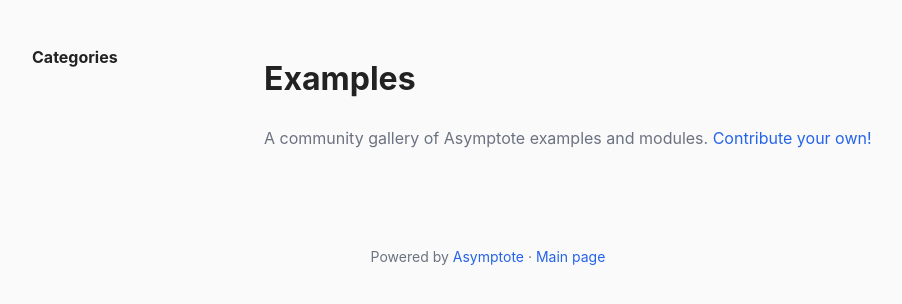
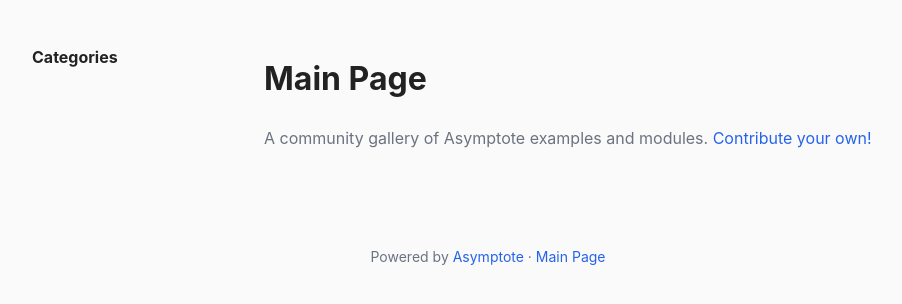
Before and after one commit to vectorgraphics/asymptote-wiki, a Flask app: page / in a window 1280 px wide. Shown: the part 66-370 px from the top of the page, without its empty margins (152-1054 px from the left). Run offline with Flask 3, Linux system fonts and the light colour scheme; some libraries are stand-ins or nearby versions.

Commit message:
Use Main Page consistently throughout

```diff
--- a/templates/404.html
+++ b/templates/404.html
@@ -4,5 +4,5 @@
 {% block content %}
 <h1>404 -- Page Not Found</h1>
 <p>The example you're looking for doesn't exist or has been removed.</p>
-<p><a href="{{ url_for('index') }}">Browse the main page</a></p>
+<p><a href="{{ url_for('index') }}">Browse the Main Page</a></p>
 {% endblock %}
--- a/templates/base.html
+++ b/templates/base.html
@@ -33,7 +33,7 @@
     <footer>
         <p>
             Powered by <a href="https://asymptote.sourceforge.io">Asymptote</a> &middot;
-            <a href="{{ url_for('index') }}">Main page</a>
+            <a href="{{ url_for('index') }}">Main Page</a>
         </p>
     </footer>
 </body>
--- a/templates/index.html
+++ b/templates/index.html
@@ -1,6 +1,6 @@
 
 {% extends "base.html" %}
-{% block title %}Examples -- Asymptote Wiki{% endblock %}
+{% block title %}Main Page -- Asymptote Wiki{% endblock %}
 {% block content %}
 <div class="index-layout">
     <aside class="sidebar">
@@ -39,12 +39,12 @@
         </ul>
         {% endif %}
         {% if current_cat %}
-        <p><a href="/">&larr; Main page</a></p>
+        <p><a href="/">&larr; Main Page</a></p>
         {% endif %}
     </aside>
 
     <div class="gallery-main">
-        <h1>{% if current_cat %}{{ current_cat }}{% else %}Examples{% endif %}</h1>
+        <h1>{% if current_cat %}{{ current_cat }}{% else %}Main Page{% endif %}</h1>
         <p class="subtitle">A community gallery of Asymptote examples and modules.
         <a href="{{ url_for('new_page') }}">Contribute your own!</a></p>
 
--- a/templates/page.html
+++ b/templates/page.html
@@ -4,7 +4,7 @@
 {% block content %}
 <article class="example-page">
     <header class="page-header">
-        <a href="{{ url_for('index') }}" class="btn btn-sm">&larr; Main page</a>
+        <a href="{{ url_for('index') }}" class="btn btn-sm">&larr; Main Page</a>
         <h1>{{ page.title }}</h1>
         <p class="page-meta">
             {% if page.author %}Submitted by <strong>{{ page.author }}</strong> &middot;{% endif %}
@@ -53,7 +53,7 @@
               onsubmit="return confirm('Delete this example? This cannot be undone.');">
             <button type="submit" class="btn btn-danger">Delete</button>
         </form>
-        <a href="{{ url_for('index') }}" class="btn">Back to main page</a>
+        <a href="{{ url_for('index') }}" class="btn">Back to Main Page</a>
     </div>
 </article>
 <script>
```
